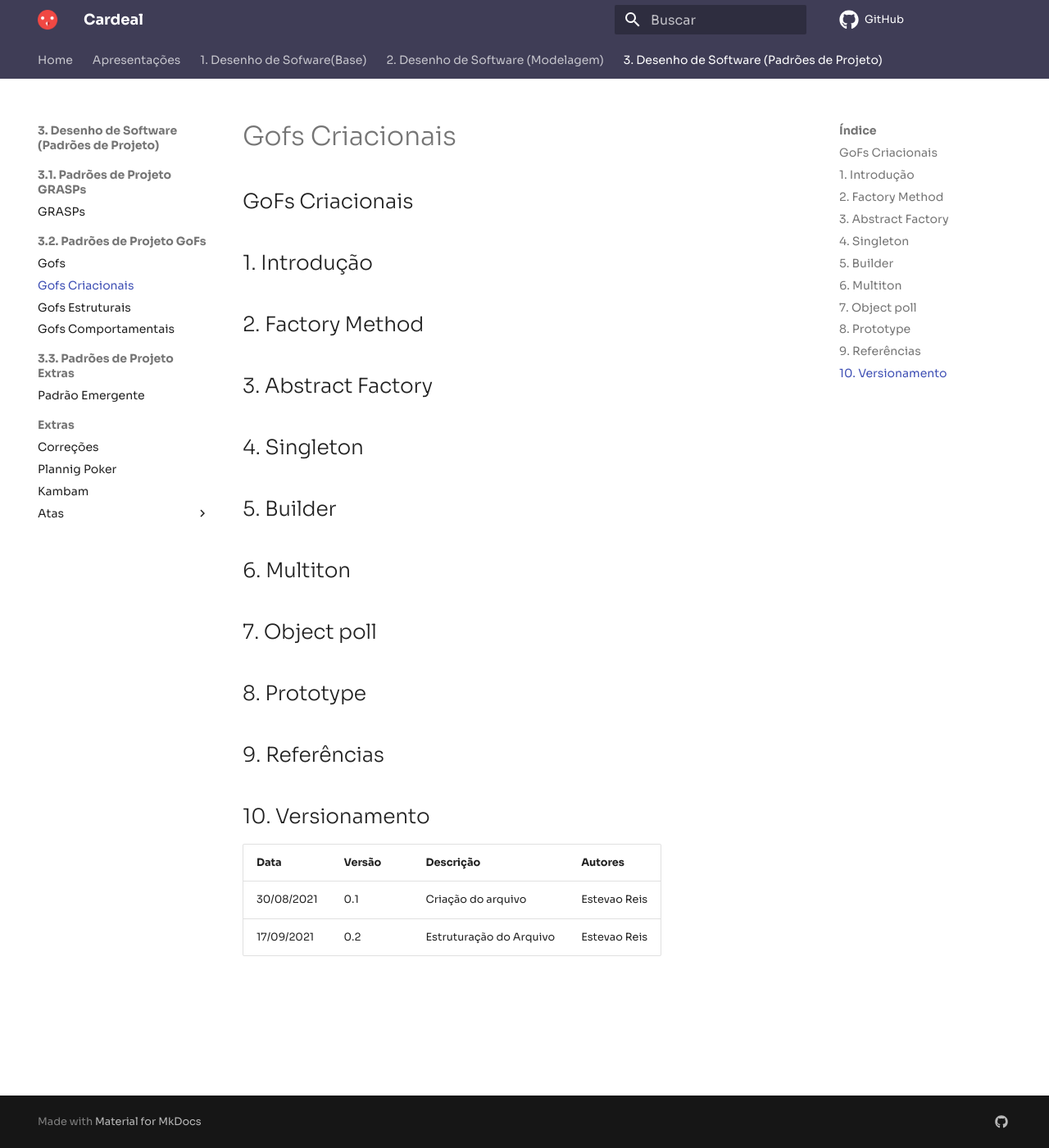
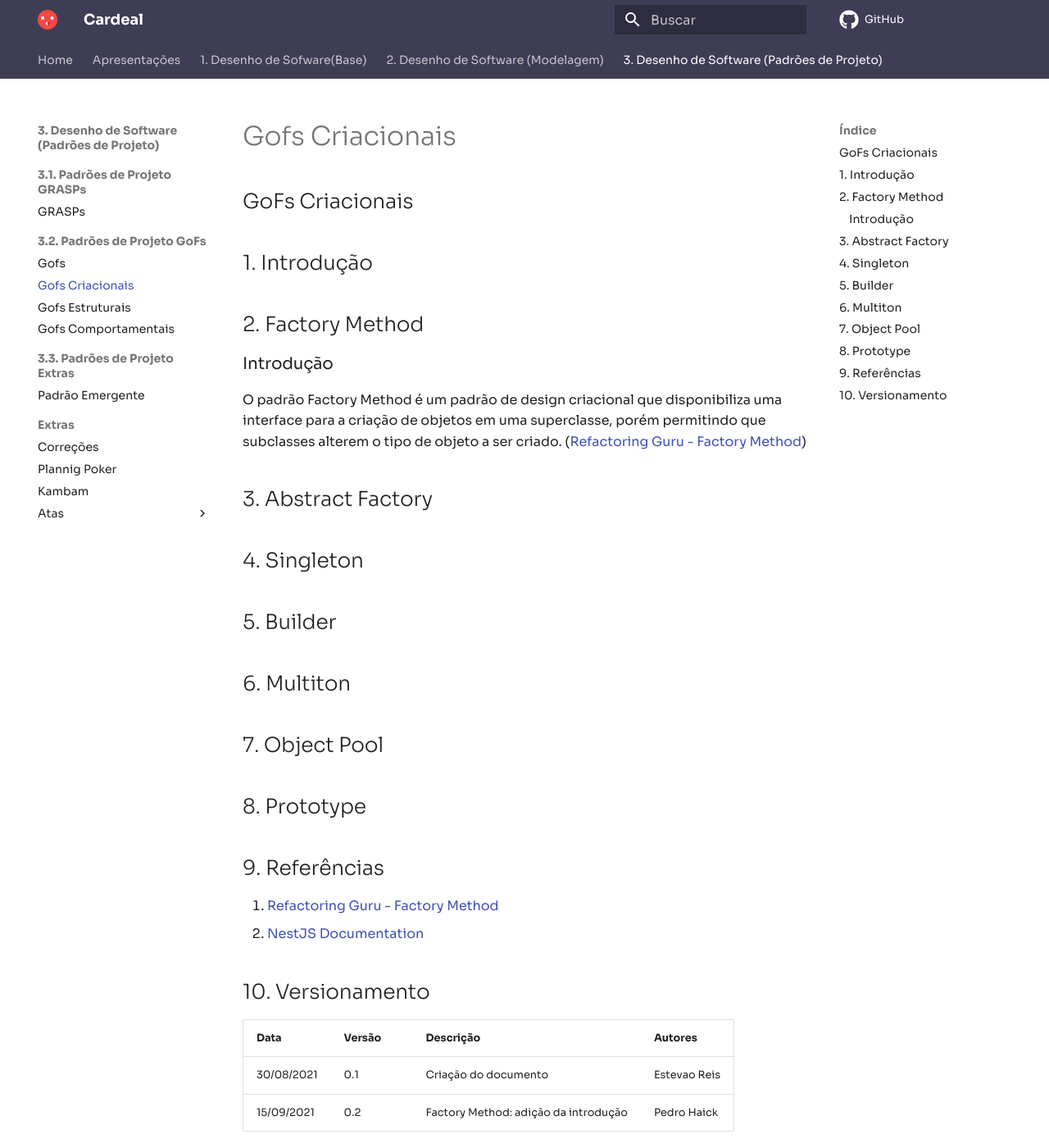
Before and after one commit to UnBArqDsw2021-1/2021.1_G04_Cardeal, an MkDocs documentation site: the page built from docs/padroesDeProjeto/gofs_criacionais.md, in a window 1280 px wide and 1400 px high. Shown: the whole window at 82% size. Built offline with MkDocs 1.6.1 and Material for MkDocs 9.7.7, drawn with Linux system fonts in a browser that asks for light colours; comment, search, counter and statistics services are not loaded.

Commit message:
Factory Method: added introduction

```diff
--- a/docs/padroesDeProjeto/gofs_criacionais.md
+++ b/docs/padroesDeProjeto/gofs_criacionais.md
@@ -1,18 +1,23 @@
 ## GoFs Criacionais
 ## 1. Introdução
+
 ## 2. Factory Method
+### Introdução
+O padrão Factory Method é um padrão de design criacional que disponibiliza uma interface para a criação de objetos em uma superclasse, porém permitindo que subclasses alterem o tipo de objeto a ser criado. ([Refactoring Guru - Factory Method](https://refactoring.guru/design-patterns/factory-method))
+
 ## 3. Abstract Factory
 ## 4. Singleton
 ## 5. Builder
 ## 6. Multiton
-## 7. Object poll
+## 7. Object Pool
 ## 8. Prototype
 ## 9. Referências
-
+1. [Refactoring Guru - Factory Method](https://refactoring.guru/design-patterns/factory-method)
+2. [NestJS Documentation](https://docs.nestjs.com/)
 
 ## 10. Versionamento
 
-| Data       | Versão | Descrição         | Autores       |
-| ---------- | ------ | ----------------- | ------------- |
-| 30/08/2021 | 0.1    | Criação do arquivo| Estevao Reis  |
-| 17/09/2021 | 0.2    | Estruturação do Arquivo| Estevao Reis |
+| Data       | Versão | Descrição                            | Autores      |
+| ---------- | ------ | ------------------------------------ | ------------ |
+| 30/08/2021 | 0.1    | Criação do documento                 | Estevao Reis |
+| 15/09/2021 | 0.2    | Factory Method: adição da introdução | Pedro Haick  |
```
